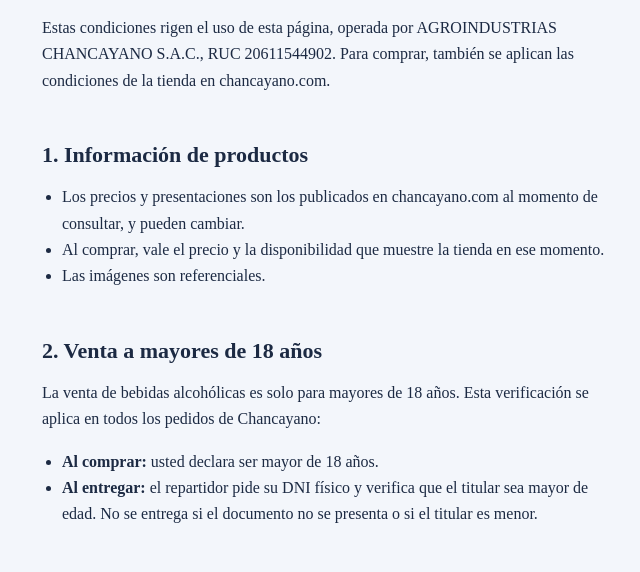
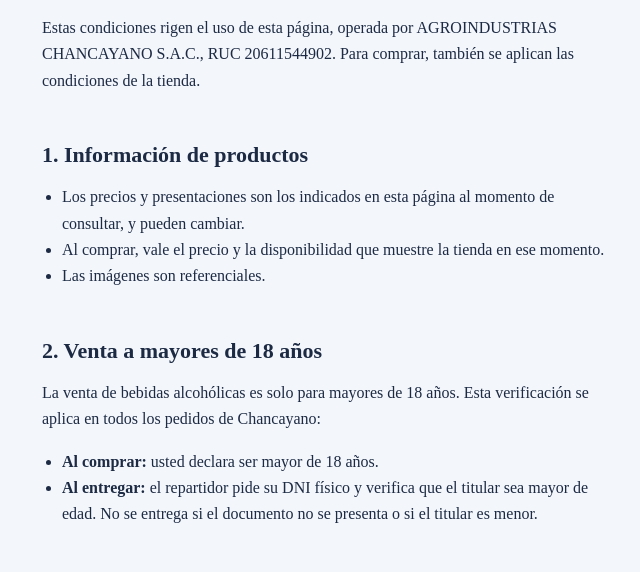
Before and after one commit to edwargreoz/chancayano-landing, a plain HTML site: page terminos.html in a window 1280 px wide. Shown: the part 228-800 px from the top of the page, without its empty margins (310-950 px from the left). Drawn offline with Linux system fonts and the light colour scheme.

Commit message:
Quitar menciones de chancayano.com en texto y JSON-LD
- JSON-LD: se elimina sameAs (solo contenía chancayano.com).
- Carrusel y términos: se quitan las referencias al sitio actual.

```diff
--- a/terminos.html
+++ b/terminos.html
@@ -24,11 +24,11 @@
   <a class="volver" href="index.html">← Volver a la landing</a>
 
   <h1>Términos y condiciones</h1>
-  <p>Estas condiciones rigen el uso de esta página, operada por AGROINDUSTRIAS CHANCAYANO S.A.C., RUC 20611544902. Para comprar, también se aplican las condiciones de la tienda en chancayano.com.</p>
+  <p>Estas condiciones rigen el uso de esta página, operada por AGROINDUSTRIAS CHANCAYANO S.A.C., RUC 20611544902. Para comprar, también se aplican las condiciones de la tienda.</p>
 
   <h2>1. Información de productos</h2>
   <ul>
-    <li>Los precios y presentaciones son los publicados en chancayano.com al momento de consultar, y pueden cambiar.</li>
+    <li>Los precios y presentaciones son los indicados en esta página al momento de consultar, y pueden cambiar.</li>
     <li>Al comprar, vale el precio y la disponibilidad que muestre la tienda en ese momento.</li>
     <li>Las imágenes son referenciales.</li>
   </ul>
```
Also changed, not shown: index.html (+2 -5 lines).
